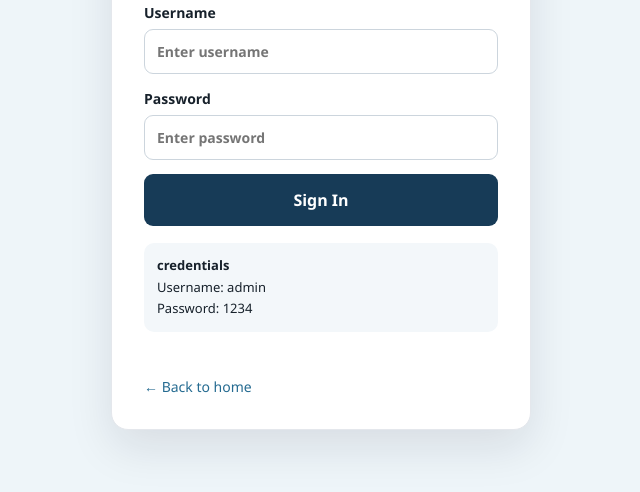
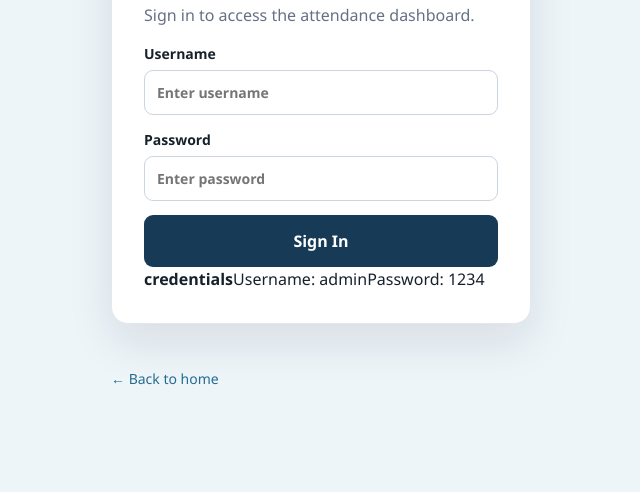
Before and after one commit to iannjuguna7634-eng/student-attendance-monitering-system, a plain HTML site: page login.html in a window 1280 px wide. Shown: the part 308-800 px from the top of the page, without its empty margins (319-959 px from the left). Drawn offline with Linux system fonts and the light colour scheme; files that its build step writes are made by us from their sources.

```diff
--- a/login.html
+++ b/login.html
@@ -1 +1 @@
-<!doctype html><html lang="en"><head><meta charset="utf-8"><meta name="viewport" content="width=device-width,initial-scale=1"><title>Login | Attendance System</title><link rel="stylesheet" href="css/style.css"></head><body class="login-page"><div class="login-shell"><a class="brand dark" href="index.html"><span class="brand-mark">SA</span><span>Attendance System</span></a><div class="login-card"><div class="login-icon">🔐</div><h1>Welcome back</h1><p>Sign in to access the attendance dashboard.</p><form id="loginForm"><label>Username<input id="username" required placeholder="Enter username"></label><label>Password<input id="password" type="password" required placeholder="Enter password"></label><button class="btn primary lg full">Sign In</button></form><div class="demo-box"><strong> credentials</strong><span>Username: admin</span><span>Password: 1234</span></div><p id="loginMessage" class="message"></p><a class="back" href="index.html">← Back to home</a></div></div><script src="js/app.js"></script></body></html>
+<!doctype html><html lang="en"><head><meta charset="utf-8"><meta name="viewport" content="width=device-width,initial-scale=1"><title>Login | Attendance System</title><link rel="stylesheet" href="css/style.css"></head><body class="login-page"><div class="login-shell"><a class="brand dark" href="index.html"><span class="brand-mark">SA</span><span>Attendance System</span></a><div class="login-card"><div class="login-icon">🔐</div><h1>Welcome back</h1><p>Sign in to access the attendance dashboard.</p><form id="loginForm"><label>Username<input id="username" required placeholder="Enter username"></label><label>Password<input id="password" type="password" required placeholder="Enter password"></label><button class="btn primary lg full">Sign In</button></form><strong> credentials</strong><span>Username: admin</span><span>Password: 1234</span></div><p id="loginMessage" class="message"></p><a class="back" href="index.html">← Back to home</a></div></div><script src="js/app.js"></script></body></html>
```
